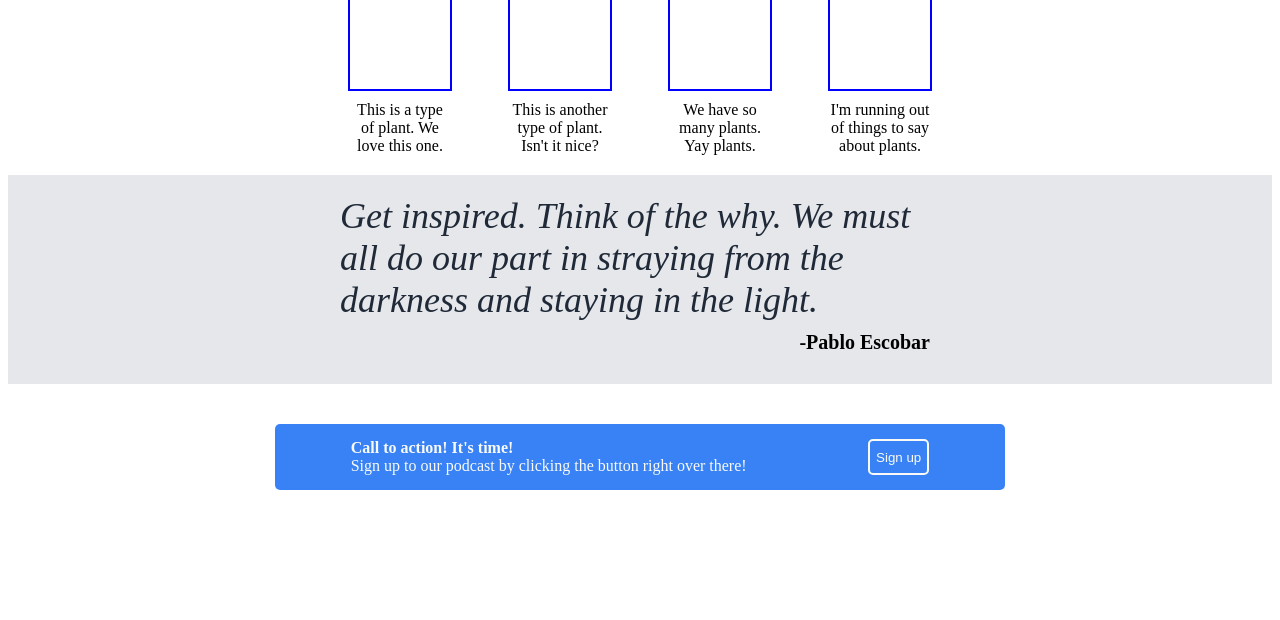
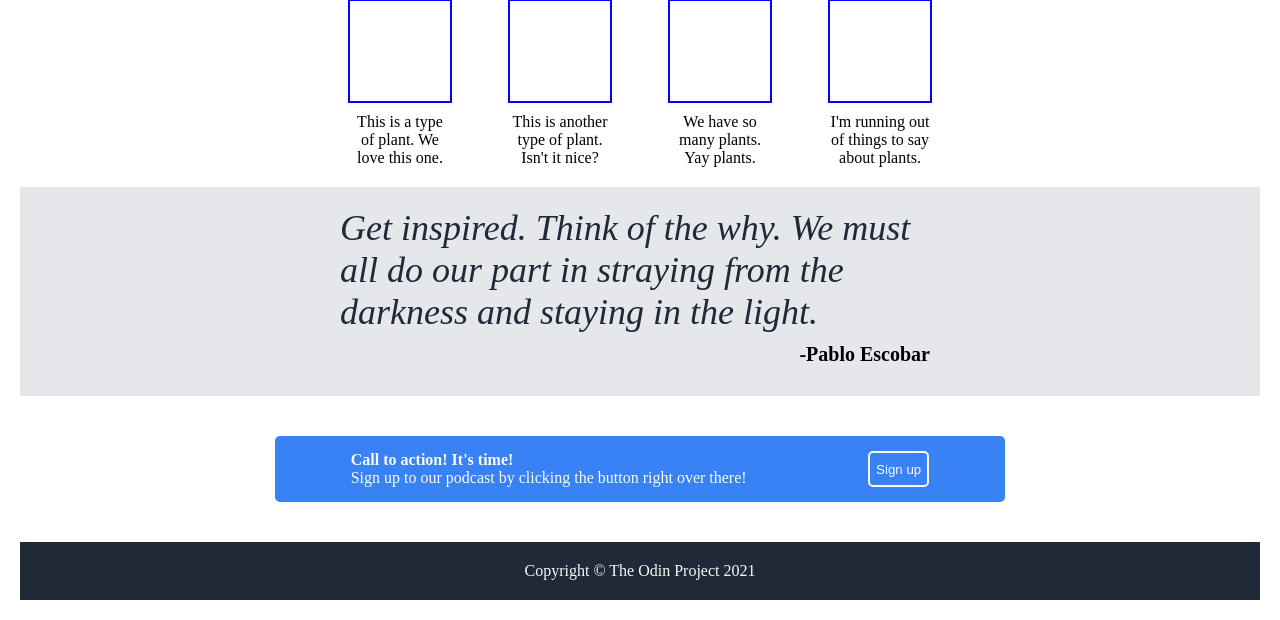
Before and after one commit to eloc777/landing-page, a plain HTML site: page index.html in a window 1280 px wide. Shown: the part 449-1069 px from the top of the page. Before the commit the page ends 987 px from the top, so only its background shows below. Drawn offline with Linux system fonts and the light colour scheme.

Commit message:
footer addition, draft finish

```diff
--- a/index.html
+++ b/index.html
@@ -61,6 +61,9 @@
                 <button id="up">Sign up</button>
             </div>
         </div>
+        <div class="footer">
+            Copyright © The Odin Project 2021
+        </div>
     </div>
         </div>
     </body>
--- a/style.css
+++ b/style.css
@@ -1,5 +1,6 @@
 body {
-
+    margin: 20px;
+    font-style: "roboto";
 }
 
 .section-one {
@@ -175,3 +176,12 @@ ul {
     color: #F9FAF8;
     border-radius: 5px;
 }
+
+.footer {
+    background-color: #1f2937;
+    color: #F9FAF8;
+    display: flex;
+    justify-content: center;
+    align-items: center;
+    padding: 20px;
+}
```
